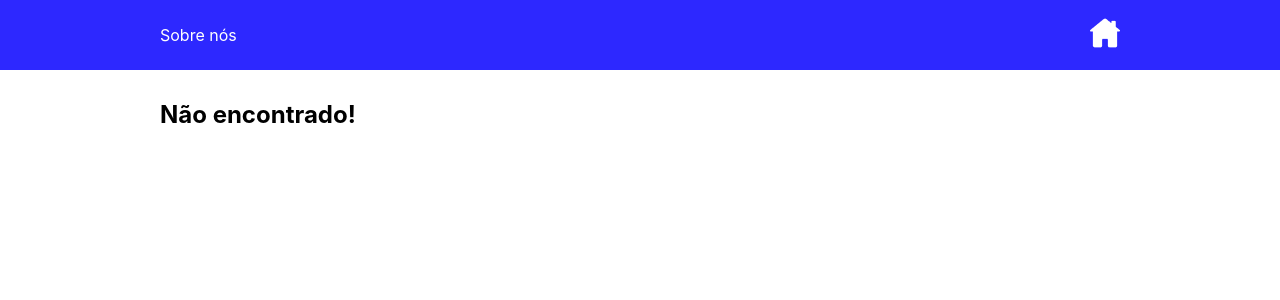
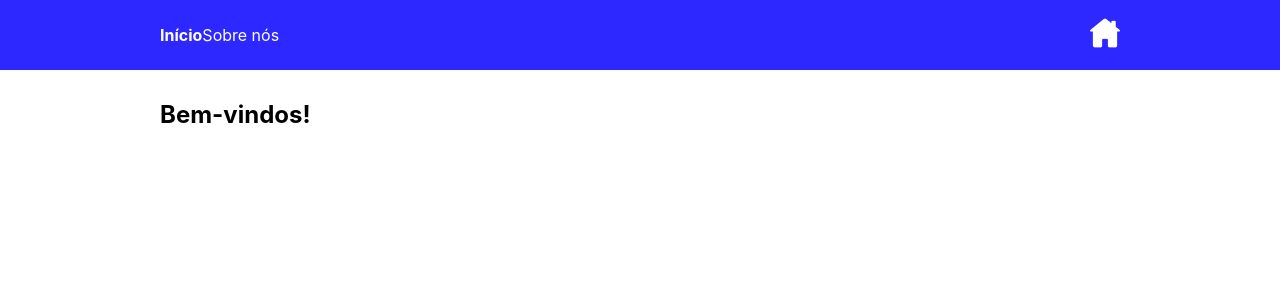
Before and after one commit to murilomartins93/react-routes-challenge, a React (Vite) app: page /home in a window 1280 px wide. Shown: the top 300 px of the page. Built offline with nearby package versions, Linux system fonts and the light colour scheme.

Commit message:
:construction: Fixed PageLink

```diff
--- a/src/App.tsx
+++ b/src/App.tsx
@@ -1,4 +1,4 @@
-import { BrowserRouter, Route, Routes } from "react-router-dom";
+import { BrowserRouter, Navigate, Route, Routes } from "react-router-dom";
 import Home from "./routes/Home";
 import About from "./routes/Home/About";
 import HomeIndex from "./routes/Home/HomeIndex";
@@ -9,10 +9,11 @@ function App() {
     <BrowserRouter>
       <Routes>
         <Route path="/" element={<Home />}>
-          <Route index element={<HomeIndex />} />
-          <Route path={"about"} element={<About />} />
+          <Route index element={<Navigate to="/home" />} />
+          <Route path="home" element={<HomeIndex />} />
+          <Route path="about" element={<About />} />
         </Route>
-        <Route path={"*"} element={<NotFound />} />
+        <Route path="*" element={<NotFound />} />
       </Routes>
     </BrowserRouter>
   );
--- a/src/components/MainHeader/index.tsx
+++ b/src/components/MainHeader/index.tsx
@@ -8,6 +8,7 @@ export default function MainHeader() {
     <header className={"rr-header"}>
       <nav className={"rr-container rr-nav"}>
         <div className={"rr-navlinks"}>
+          <PageLink to={"/home"}>Início</PageLink>
           <PageLink to={"/about"}>Sobre nós</PageLink>
         </div>
         <Link to={"/"}>
--- a/src/components/PageLink/index.tsx
+++ b/src/components/PageLink/index.tsx
@@ -4,7 +4,9 @@ export default function PageLink({ to, ...props }: any) {
   return (
     <NavLink
       to={to}
-      className={({ isActive }) => (isActive ? "rr-active-link" : "")}
+      className={({ isActive }) =>
+        isActive ? "rr-active-link" : " "
+      }
       {...props}
     />
   );
```
